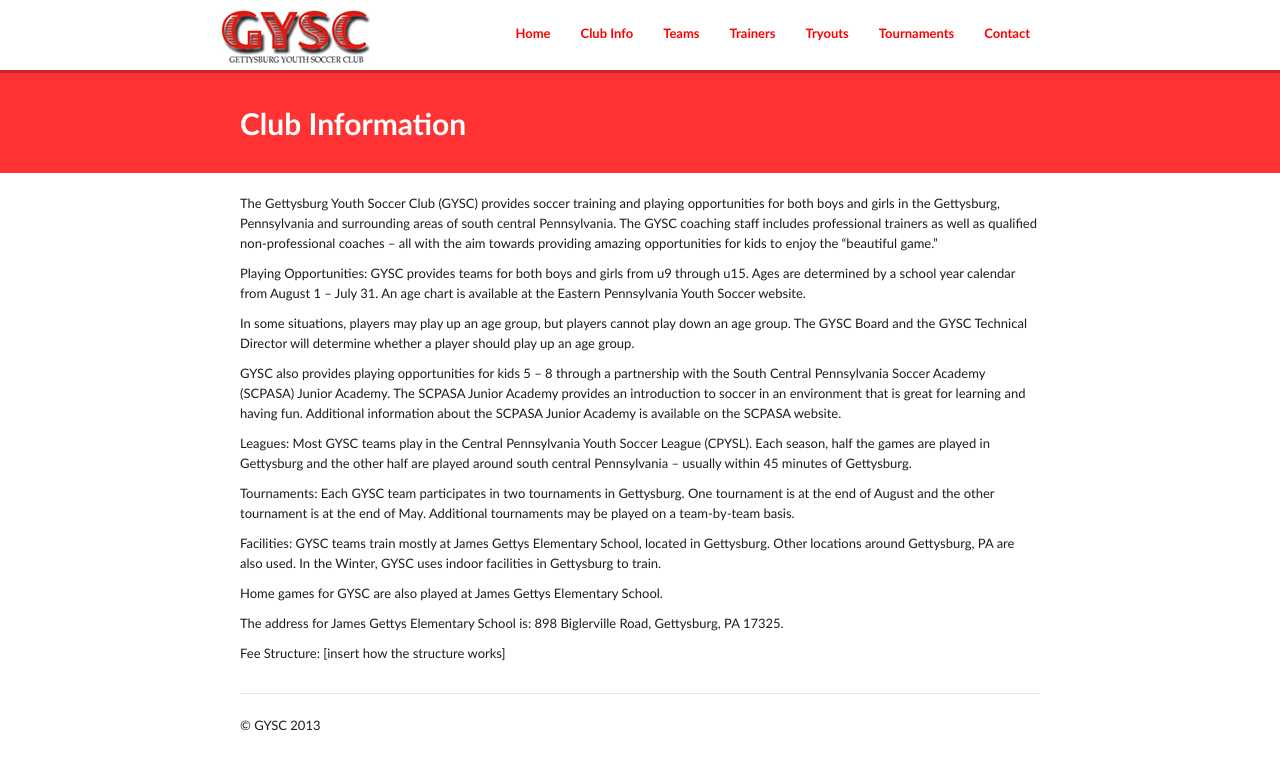
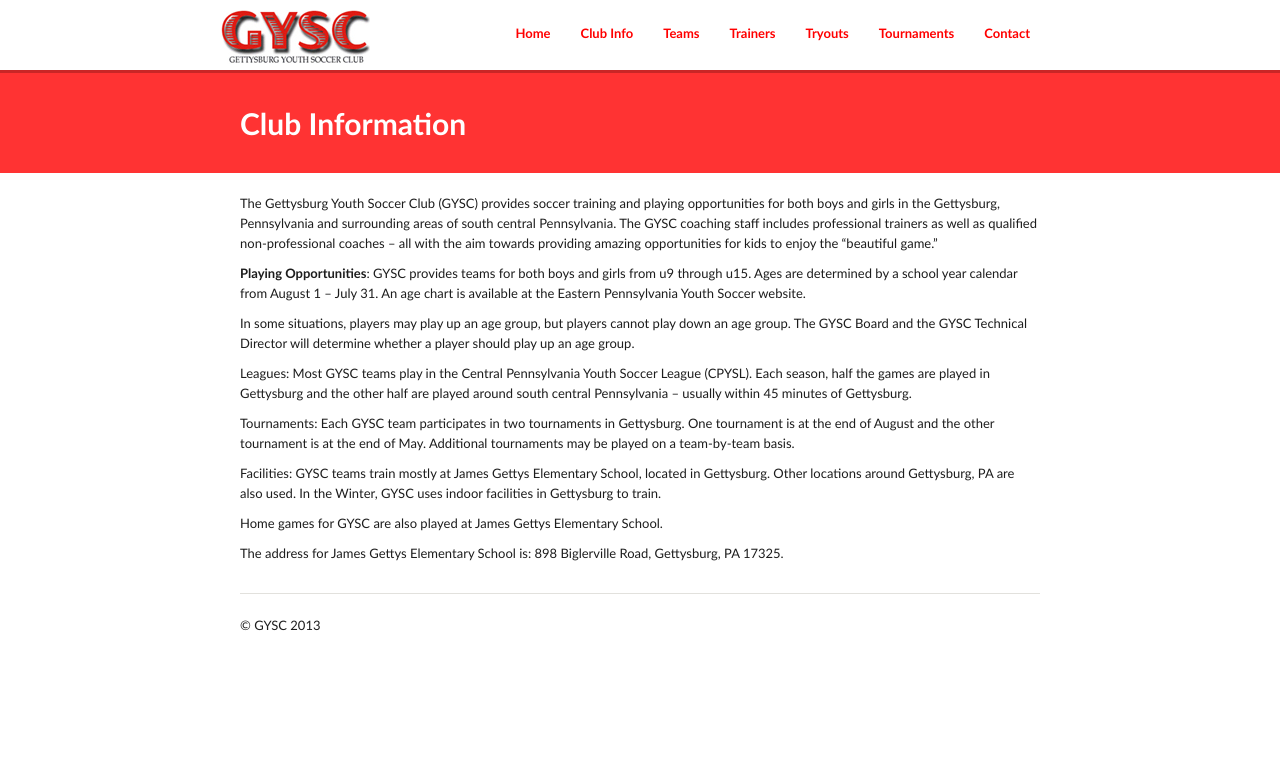
Before and after one commit to GYSC/gysc.github.com, a Jekyll site: the page built from club-info.md, in a window 1280 px wide. Shown: the top 770 px of the page. Built offline with Jekyll 4.4.1, drawn with Linux system fonts in a browser that asks for light colours; Markdown is read by kramdown in place of the engine named in the settings.

Commit message:
Update club-info.md

```diff
--- a/club-info.md
+++ b/club-info.md
@@ -7,11 +7,9 @@
 ---
 The Gettysburg Youth Soccer Club (GYSC) provides soccer training and playing opportunities for both boys and girls in the Gettysburg, Pennsylvania and surrounding areas of south central Pennsylvania. The GYSC coaching staff includes professional trainers as well as qualified non-professional coaches – all with the aim towards providing amazing opportunities for kids to enjoy the “beautiful game.”
 
-Playing Opportunities: GYSC provides teams for both boys and girls from u9 through u15. Ages are determined by a school year calendar from August 1 – July 31. An age chart is available at the Eastern Pennsylvania Youth Soccer website.
+<b>Playing Opportunities</b>: GYSC provides teams for both boys and girls from u9 through u15. Ages are determined by a school year calendar from August 1 – July 31. An age chart is available at the Eastern Pennsylvania Youth Soccer website.
 
 In some situations, players may play up an age group, but players cannot play down an age group. The GYSC Board and the GYSC Technical Director will determine whether a player should play up an age group.
-
-GYSC also provides playing opportunities for kids 5 – 8 through a partnership with the South Central Pennsylvania Soccer Academy (SCPASA) Junior Academy. The SCPASA Junior Academy provides an introduction to soccer in an environment that is great for learning and having fun. Additional information about the SCPASA Junior Academy is available on the SCPASA website.
 
 Leagues: Most GYSC teams play in the Central Pennsylvania Youth Soccer League (CPYSL). Each season, half the games are played in Gettysburg and the other half are played around south central Pennsylvania – usually within 45 minutes of Gettysburg.
 
@@ -22,5 +20,3 @@
 Home games for GYSC are also played at James Gettys Elementary School.
 
 The address for James Gettys Elementary School is: 898 Biglerville Road, Gettysburg, PA 17325.
-
-Fee Structure: [insert how the structure works]
```
